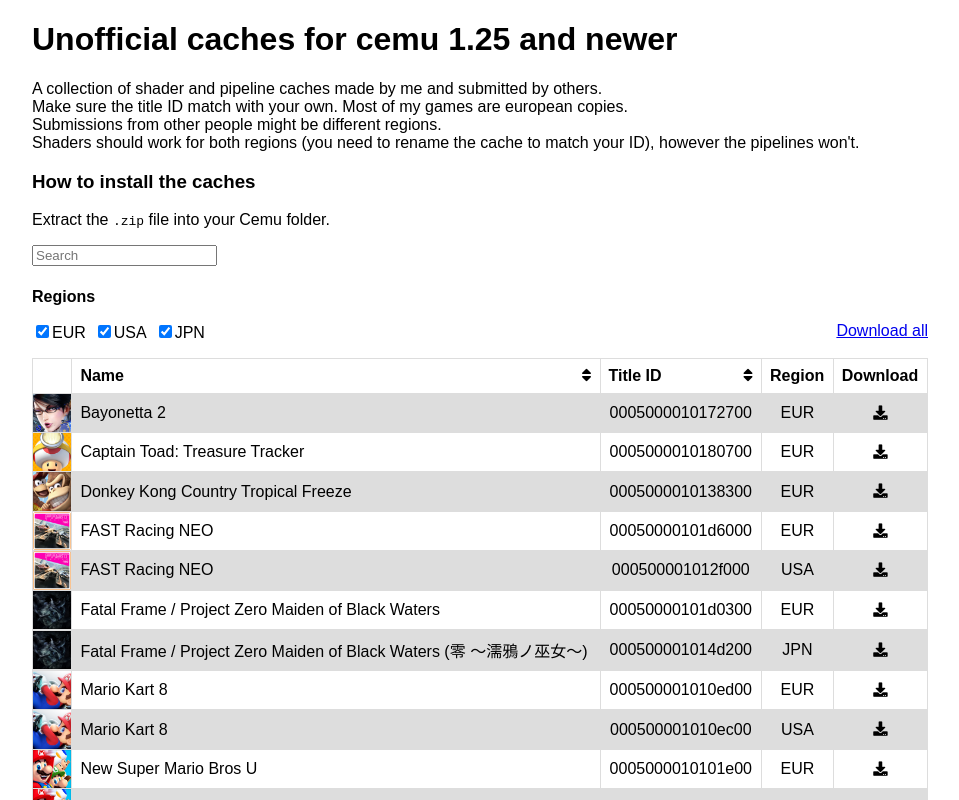
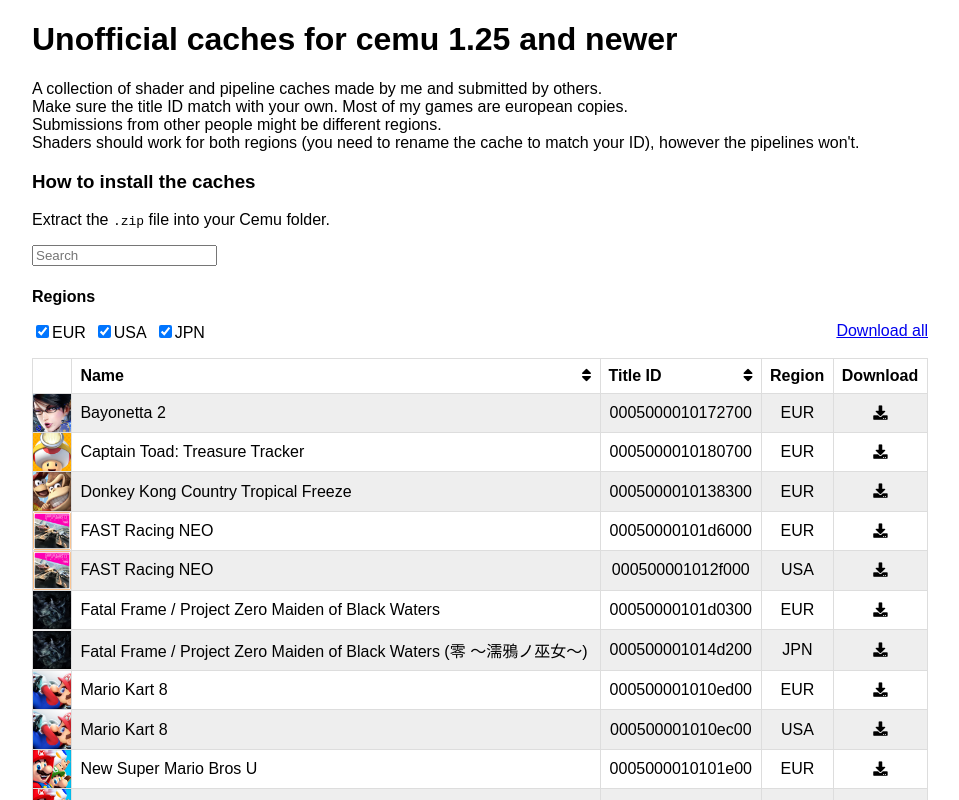
Before and after one commit to chriztr/cemu_shader_and_pipeline_caches, a Vue app: page / in a window 1280 px wide. Shown: the top 800 px of the page, without its empty margins (160-1119 px from the left). Built offline with nearby package versions, Linux system fonts and the light colour scheme.

Commit message:
nicer table colours

```diff
--- a/src/assets/base.css
+++ b/src/assets/base.css
@@ -11,13 +11,13 @@
 }
 
 td, th {
-  border: 1px solid #dddddd;
+  border: 1px solid #ddd;
   text-align: left;
   padding: 8px;
 }
 
 tr:nth-child(even) {
-  background-color: #dddddd;
+  background-color: #eee;
 }
 
 .centerText {
```
